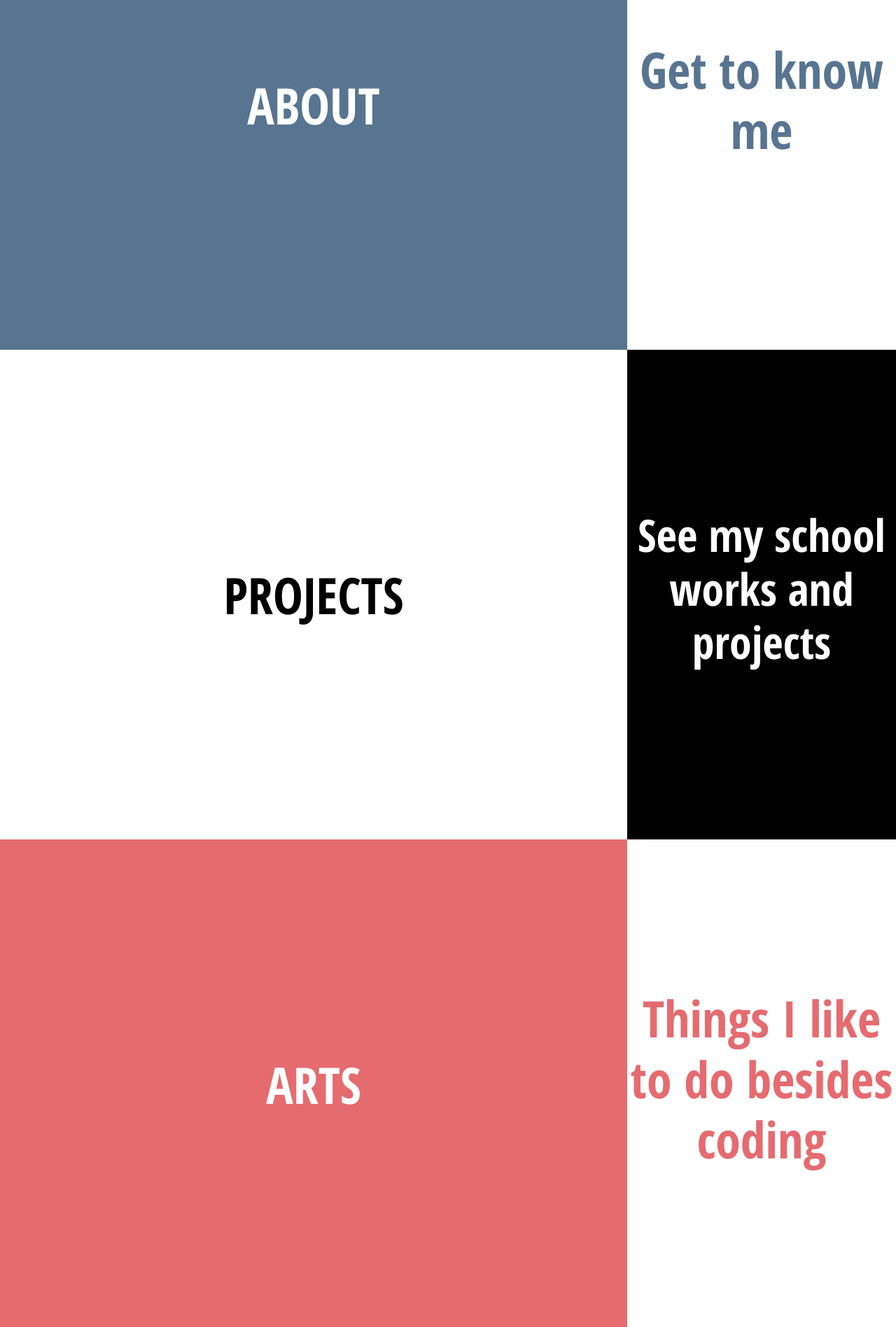
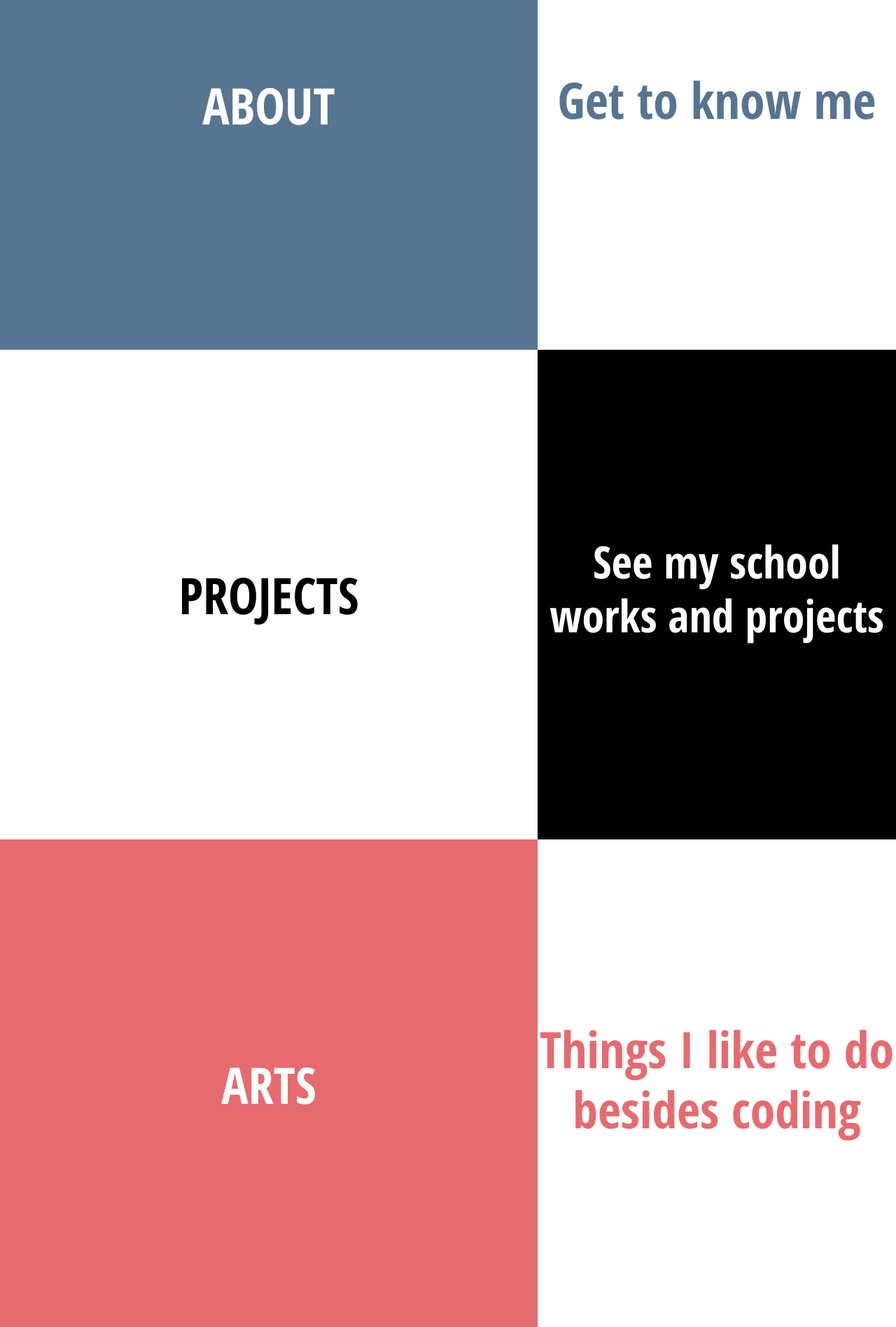
Before and after one commit to ttngu119/trucPortfolio, a plain HTML site: page index.html in a window 1280 px wide. Shown: the part 900-2797 px from the top of the page at 70% size. Drawn offline with nearby package versions, Linux system fonts and the light colour scheme.

Commit message:
Update index.html

```diff
--- a/index.html
+++ b/index.html
@@ -37,10 +37,10 @@
 
     <div class="position-relative">
         <section>
-            <article class="display-2 text-white d-flex flex-column justify-content-center text-center" style="width: 70%; float: left; height: 700px; background-color:#577590; ">
+            <article class="display-2 text-white d-flex flex-column justify-content-center text-center" style="width: 60%; float: left; height: 700px; background-color:#577590; ">
                 <a  id='text' class="text-decoration-none text-white" href="about.html" >ABOUT</a>
             </article>
-            <article id='text' class="display-2 d-flex flex-column justify-content-center text-center" style="color:#577590; width: 30%; height: 700px;  float: right; background-color:#fff ">
+            <article id='text' class="display-2 d-flex flex-column justify-content-center text-center" style="color:#577590; width: 40%; height: 700px;  float: right; background-color:#fff ">
                 <p>Get to know me</p>
             </article>
 
@@ -49,10 +49,10 @@
 
 
         <section>
-            <article class="display-2  d-flex flex-column justify-content-center text-center" style="width: 70%; float: left; height: 700px; background-color:#fff ; ">
+            <article class="display-2  d-flex flex-column justify-content-center text-center" style="width: 60%; float: left; height: 700px; background-color:#fff ; ">
                 <a class="text-decoration-none "  style="color: #000;"  id='text' href="projects.html">PROJECTS</a>
             </article>
-            <article id='text' class="display-3 d-flex flex-column justify-content-center text-center text-white" style=" width: 30%; height: 700px; background-color:#000 ">
+            <article id='text' class="display-3 d-flex flex-column justify-content-center text-center text-white" style=" width: 40%; height: 700px; background-color:#000 ">
                 <p > See my school works and projects</p>
 
             </article>
@@ -61,10 +61,10 @@
 
 
         <section>
-            <article class="display-2 text-white d-flex flex-column justify-content-center text-center" style="width: 70%; float: left; height: 700px; background-color:#e56b6f ">
+            <article class="display-2 text-white d-flex flex-column justify-content-center text-center" style="width: 60%; float: left; height: 700px; background-color:#e56b6f ">
                 <a class="text-decoration-none text-white" id='text' href="blog.html">ARTS</a>
             </article>
-            <article id='text' class="display-2 d-flex flex-column justify-content-center text-center" style="color:#e56b6f; width: 30%; height: 700px; background-color:#fff ">
+            <article id='text' class="display-2 d-flex flex-column justify-content-center text-center" style="color:#e56b6f; width: 40%; height: 700px; background-color:#fff ">
                 <p>Things I like to do besides coding</p>
             </article>
 
@@ -72,10 +72,10 @@
 
 
         <section>
-            <article class="display-2 d-flex flex-column justify-content-center text-center" style="width: 70%; float: left; height: 700px; background-color:#fff ;">
+            <article class="display-2 d-flex flex-column justify-content-center text-center" style="width: 60%; float: left; height: 700px; background-color:#fff ;">
                 <a class="text-decoration-none" id='text' style="color:#f9c74f" href="contact.html">CONTACT</a>
             </article>
-            <article id='text' class="display-2 d-flex flex-column justify-content-center text-center text-white" style=" width: 30%; height: 700px; background-color:#f9c74f ">
+            <article id='text' class="display-2 d-flex flex-column justify-content-center text-center text-white" style=" width: 40%; height: 700px; background-color:#f9c74f ">
                 <p>Let's get in touch!</p>
             </article>
 
```
